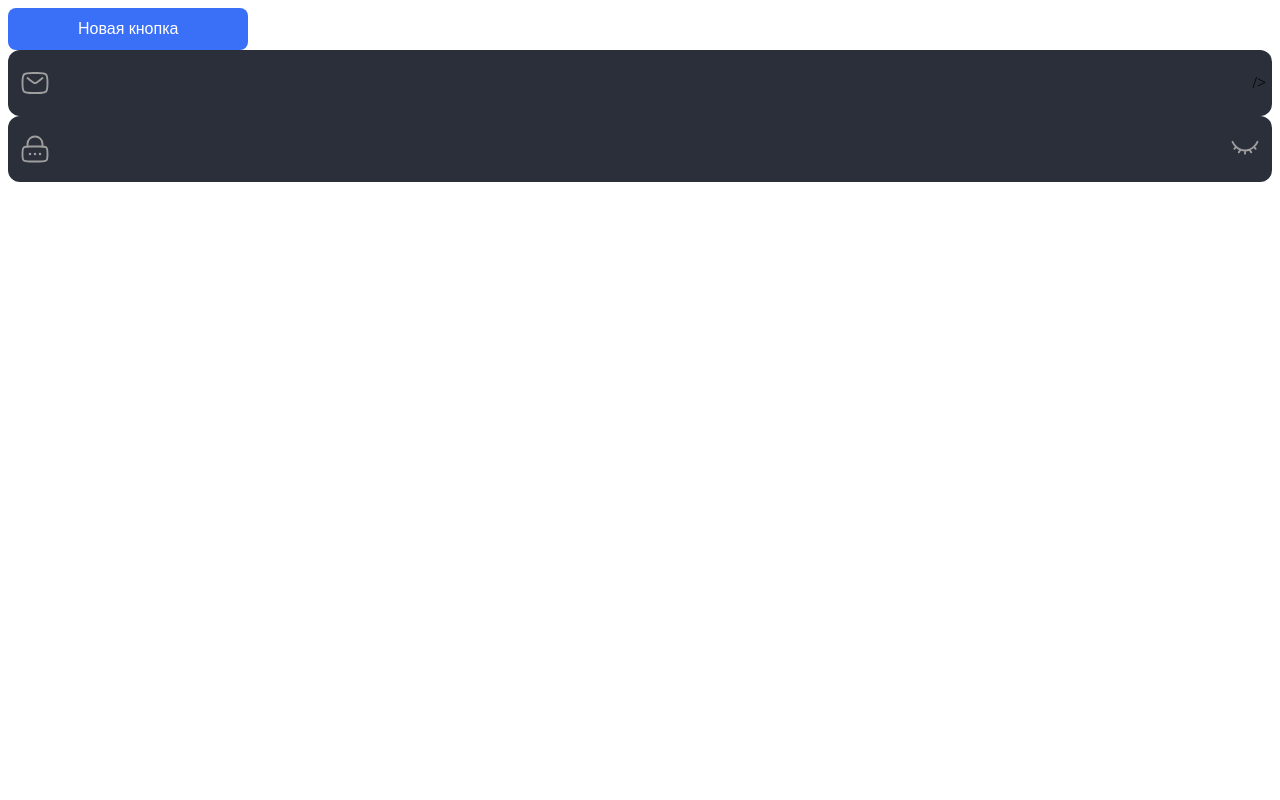
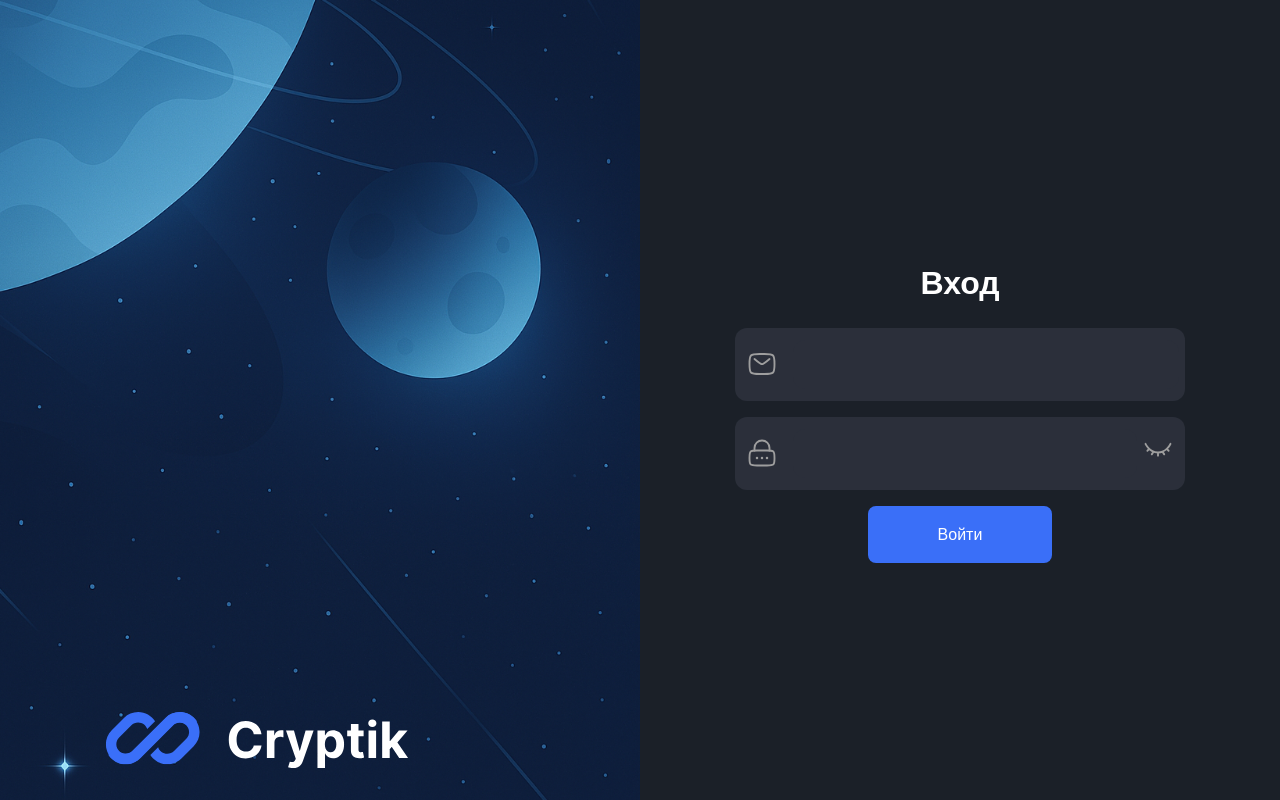
Before and after one commit to osinpaul/purple-wallet, an Angular app: page / in a window 1280 px wide. Built offline with nearby package versions, Linux system fonts and the light colour scheme.

Commit message:
Layout страницы авторизации

```diff
--- a/src/app/app.component.html
+++ b/src/app/app.component.html
@@ -1,9 +1 @@
-<app-button>
-  <span> Новая кнопка </span>
-</app-button>
-
-<app-input iconUrl="icons/letter.svg" (controlValue)="onInputChange($event)" />
-
-<app-password-input
-  iconUrl="icons/lock.svg"
-  (controlValue)="onInputChange($event)" />
+<app-layout />
--- a/src/app/app.component.ts
+++ b/src/app/app.component.ts
@@ -1,18 +1,10 @@
 import { Component } from '@angular/core';
-import { ButtonComponent } from './shared/components/button/button.component';
-import { InputComponent } from './shared/components/input/input.component';
-import { PasswordInputComponent } from './shared/components/password-input/password-input.component';
+import { PublicLayoutComponent } from './public/_layout/layout.component';
 
 @Component({
   selector: 'app-root',
-  imports: [ButtonComponent, InputComponent, PasswordInputComponent],
+  imports: [PublicLayoutComponent],
   templateUrl: './app.component.html',
   styleUrl: './app.component.scss',
 })
-export class AppComponent {
-  title = 'purple-wallet';
-
-  onInputChange(value: string): void {
-    console.log('Контрол изменился:', value);
-  }
-}
+export class AppComponent {}
--- /dev/null
+++ b/src/app/public/_layout/layout.component.html
@@ -0,0 +1,32 @@
+<div class="layout">
+  <div class="layout__image">
+    <div class="layout__logo">
+      <img
+        ngSrc="images/logo.svg"
+        alt="Cryptik logo"
+        width="445"
+        height="107"
+        class="layout__logo--image" />
+    </div>
+  </div>
+  <div class="layout__page">
+    <div class="login__container">
+      <h1 class="login__heading">Вход</h1>
+      <div class="login__form">
+        <app-input
+          class="login__form--control"
+          iconUrl="icons/letter.svg"
+          (controlValue)="onInputChange($event)" />
+
+        <app-password-input
+          class="login__form--control"
+          iconUrl="icons/lock.svg"
+          (controlValue)="onInputChange($event)" />
+
+        <app-button>
+          <span> Войти </span>
+        </app-button>
+      </div>
+    </div>
+  </div>
+</div>
--- /dev/null
+++ b/src/app/public/_layout/layout.component.scss
@@ -0,0 +1,43 @@
+.layout {
+  width: 100vw;
+  height: 100vh;
+  display: flex;
+}
+
+.layout__image {
+  display: flex;
+  flex: 1;
+  justify-content: center;
+  align-items: flex-end;
+  background: url('/images/auth-background.jpg') no-repeat;
+  background-size: cover;
+}
+
+.layout__page {
+  flex: 1;
+  display: flex;
+  justify-content: center;
+  align-items: center;
+  background-color: #1b2028;
+}
+
+.login__container {
+  display: flex;
+  flex-direction: column;
+}
+
+.login__heading {
+  text-align: center;
+}
+
+.login__form {
+  display: flex;
+  gap: 1rem;
+  flex-direction: column;
+  justify-content: center;
+  align-items: center;
+}
+
+.login__form--control {
+  width: 450px;
+}
--- /dev/null
+++ b/src/app/public/_layout/layout.component.ts
@@ -0,0 +1,23 @@
+import { Component } from '@angular/core';
+import { ButtonComponent } from '../../shared/components/button/button.component';
+import { InputComponent } from '../../shared/components/input/input.component';
+import { PasswordInputComponent } from '../../shared/components/password-input/password-input.component';
+import { NgOptimizedImage } from '@angular/common';
+
+@Component({
+  selector: 'app-layout',
+  imports: [
+    ButtonComponent,
+    InputComponent,
+    PasswordInputComponent,
+    NgOptimizedImage,
+  ],
+  templateUrl: './layout.component.html',
+  styleUrl: './layout.component.scss',
+  standalone: true,
+})
+export class PublicLayoutComponent {
+  onInputChange(value: string): void {
+    console.log('Контрол изменился:', value);
+  }
+}
--- a/src/app/shared/components/button/button.component.scss
+++ b/src/app/shared/components/button/button.component.scss
@@ -2,7 +2,7 @@
   border-radius: 8px;
   background-color: #3a6ff8;
   color: #fff;
-  padding: 12px 70px;
+  padding: 16px 70px;
   border: none;
   cursor: pointer;
   font-size: 1rem;
--- a/src/app/shared/components/input/input.component.html
+++ b/src/app/shared/components/input/input.component.html
@@ -9,5 +9,4 @@
     [disabled]="disabled"
     [(ngModel)]="value"
     (input)="onInput($any($event.target).value)" />
-  />
 </div>
--- a/src/index.html
+++ b/src/index.html
@@ -1,11 +1,17 @@
 <!doctype html>
 <html lang="en">
   <head>
-  <meta charset="utf-8">
+    <meta charset="utf-8" />
     <title>PurpleWallet</title>
-  <base href="/">
-  <meta name="viewport" content="width=device-width, initial-scale=1">
-  <link rel="icon" type="image/x-icon" href="favicon.ico">
+    <base href="/" />
+    <meta name="viewport" content="width=device-width, initial-scale=1" />
+    <link rel="icon" type="image/x-icon" href="favicon.ico" />
+
+    <link rel="preconnect" href="https://fonts.googleapis.com" />
+    <link rel="preconnect" href="https://fonts.gstatic.com" crossorigin />
+    <link
+      href="https://fonts.googleapis.com/css2?family=Poppins:ital,wght@0,100;0,200;0,300;0,400;0,500;0,600;0,700;0,800;0,900;1,100;1,200;1,300;1,400;1,500;1,600;1,700;1,800;1,900&display=swap"
+      rel="stylesheet" />
   </head>
   <body>
     <app-root></app-root>
--- a/src/styles.scss
+++ b/src/styles.scss
@@ -1 +1,14 @@
 /* You can add global styles to this file, and also import other style files */
+html,
+body {
+  height: 100%;
+}
+
+body {
+  margin: 0 !important;
+}
+
+body * {
+  font-family: 'Poppins', sans-serif;
+  color: #fff;
+}
```
Also changed, not shown: public/images/auth-background.jpg (added), public/images/logo.svg (added). Lines whose indentation alone changed are shown as unchanged.
